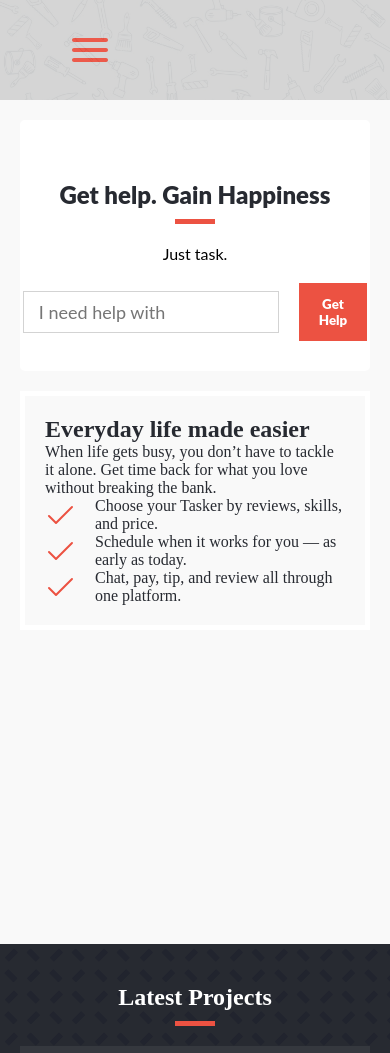
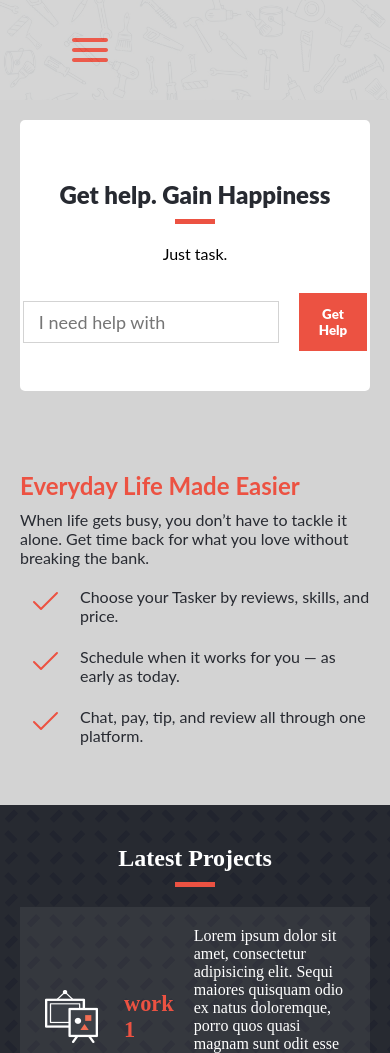
Before and after one commit to habitoz/serategna, a plain HTML site: page index.html in a window 390 px wide. Shown: the top 1053 px of the page. Drawn offline with Linux system fonts and the light colour scheme; a web font is replaced by a local one.

Commit message:
search task card and home info section added with mobile and desktop version

```diff
--- a/css/common.css
+++ b/css/common.css
@@ -44,31 +44,26 @@
 }
 
 .home-section {
-  /* background-image: url('../assets/images/handyman.jpg'); */
-  background-repeat: no-repeat;
-  background-size: cover;
+  background-color: var(--grayColor);
   width: 100%;
-  height: 100vh;
+  padding: 0 0 40px;
 }
 
 .home-section-overlay {
-  background: var(--lightGrayColor);
+  background: var(--grayColor);
   width: 100%;
-  height: 100vh;
-
-  /* opacity: 0.8; */
-  padding: 20px;
+  padding: 20px 20px 40px;
 }
 
 .search-task-card {
   background: #fff;
   text-align: center;
-  padding: 60px 30px 30px;
+  padding: 60px 30px 40px;
   border-radius: 5px;
 }
 
 .search-task-form {
-  margin-top: 20px;
+  margin-top: 30px;
   display: flex;
   align-items: center;
   gap: 20px;
@@ -96,15 +91,37 @@
 
 .home-section-info {
   margin-top: 20px;
-  padding: 5px;
   background-color: #fff;
   display: flex;
   align-items: center;
   gap: 40px;
+  justify-content: space-evenly;
+}
+
+.home-section-info-container {
+  background-color: var(--grayColor);
+  padding: 20px;
+  color: var(--darkColor);
+  font-family: 'Lato', sans-serif;
+}
+
+.home-section-info-container h2 {
+  text-transform: capitalize;
+  color: var(--primaryColor);
+}
+
+.home-section-info-container p {
+  margin-top: 10px;
+  font-size: 16px;
 }
 
 .home-section-features {
   list-style: none;
+  margin-left: 10px;
+  margin-top: 10px;
+  display: flex;
+  flex-direction: column;
+  gap: 12px;
 }
 
 .home-section-features li {
@@ -115,12 +132,6 @@
 
 .home-section-features li img {
   color: var(--primaryColor);
-}
-
-.home-section-info-container {
-  background-color: var(--lightGrayColor);
-  padding: 20px;
-  color: var(--darkColor);
 }
 
 .recent-works {
--- a/css/desktop.css
+++ b/css/desktop.css
@@ -69,7 +69,36 @@
     cursor: pointer;
   }
 
+  .home-section-desktop-container {
+    background-image: url('../assets/images/tools.jpg');
+    background-repeat: no-repeat;
+    background-size: cover;
+  }
+
+  .home-section-overlay {
+    background-color: var(--grayColor);
+    opacity: 0.97;
+  }
+
+  .search-task-card {
+    width: 65%;
+    margin: 50px auto 30px;
+  }
+
   .recent-works-container {
     display: flex;
   }
+
+  .home-section-info {
+    background: var(--grayColor);
+    margin-top: 20px;
+  }
+
+  .home-section-img {
+    width: 50%;
+    align-self: stretch;
+    background-image: url('../assets/images/tasker-desktop.jpg');
+    background-repeat: no-repeat;
+    background-size: cover;
+  }
 }
--- a/index.html
+++ b/index.html
@@ -39,6 +39,7 @@
     </header>
     <main class="main-content">
         <section class="home-section">
+            <div class="home-section-desktop-container">
                 <div class="home-section-overlay">
                     <div class="search-task-card">
                         <h1 class="app-moto underline-center">Get help. Gain Happiness</h1>
@@ -48,9 +49,11 @@
                           <button type="submit" class="search-task-form-btn">Get Help</button>
                         </form>
                      </div>
+                </div>
+            </div>
             <div class="home-section-info">
                 <div class="home-section-info-container">
-                    <h2>Everyday life made easier</h2>
+                <h2 class="">Everyday life made easier</h2>
                 <p>
                    When life gets busy, you don’t have to tackle it alone. Get time back for what you love without breaking the bank.
                 </p>
@@ -70,8 +73,6 @@
                 </ul>
                 </div>
                 <div class="home-section-img">
-                        <img src="./assets/images/tasker-desktop.jpg" alt="" srcset="">
-                    </div>
                 </div>
              </div>
         </section>
@@ -79,7 +80,7 @@
             <h1 class="text-center underline-center">Latest Projects</h1>
             <div class="recent-works-container">
                 <div class="work">
-                    <img src="./assets/images/menu.svg" alt="" srcset="">
+                    <img src="./assets/images/project.png" alt="" srcset="">
                     <h3 class="work-title">work 1</h3>
                     <p>Lorem ipsum dolor sit amet, consectetur adipisicing elit. Sequi maiores quisquam odio ex natus doloremque, porro quos quasi magnam sunt odit esse exercitationem at ullam ea! Corrupti provident perspiciatis repellat.</p>
                 </div>
```
Also changed, not shown: assets/images/project.png (added). Lines whose indentation alone changed are shown as unchanged.
